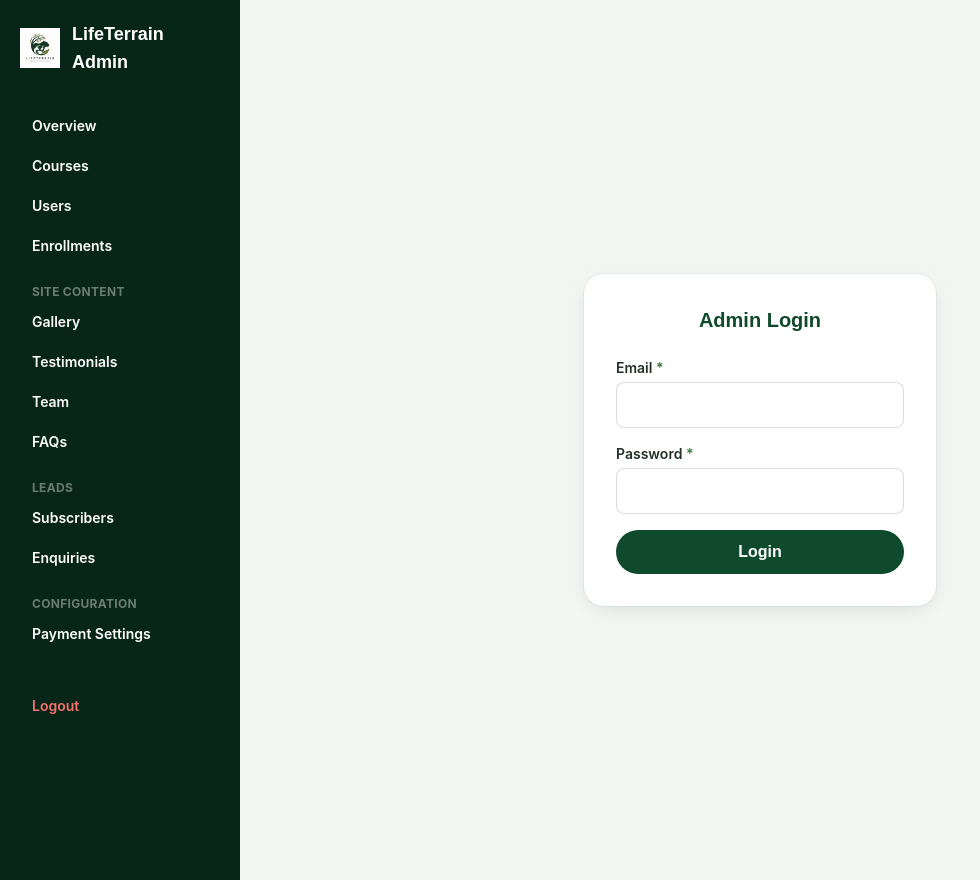
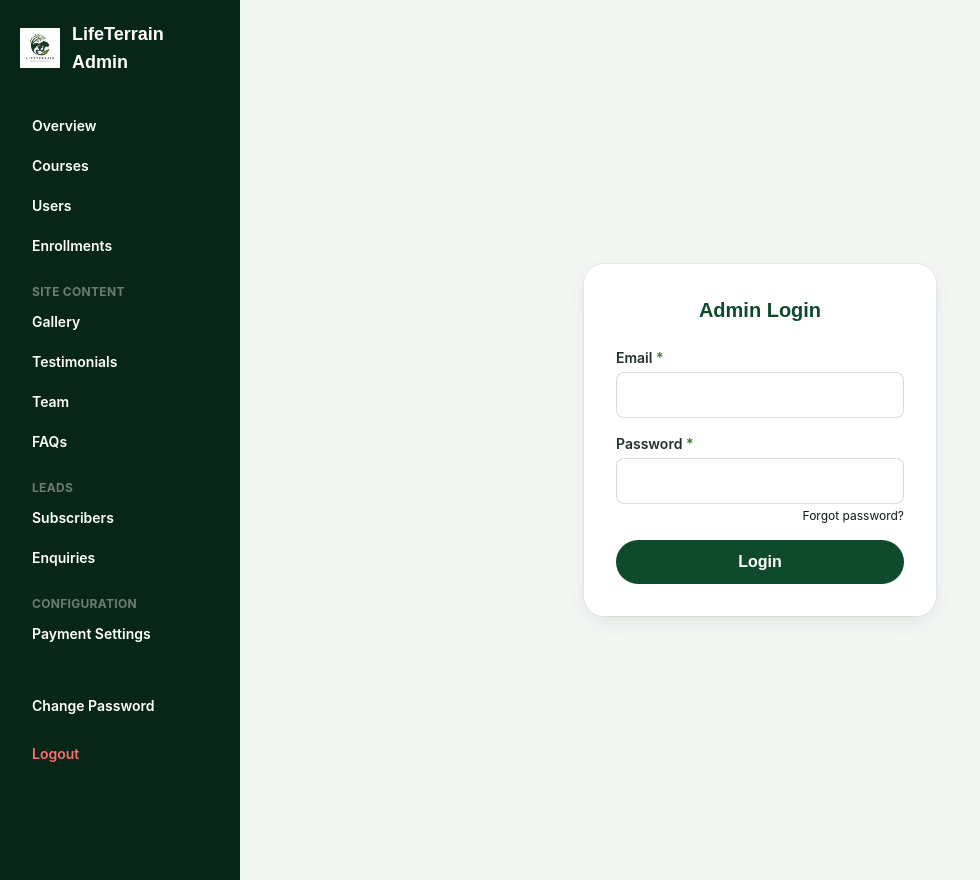
Before and after one commit to digeesh09/lifeterrain, a Next.js app in the folder apps/admin/: page /login in a window 1280 px wide. Shown: the whole page, without its empty margins (0-980 px from the left). Built offline with nearby package versions, Linux system fonts and the light colour scheme; no server answers.

Commit message:
Add password reset and change password functionality for admin and users

```diff
--- a/apps/admin/app/login/page.tsx
+++ b/apps/admin/app/login/page.tsx
@@ -34,7 +34,30 @@ function AdminLoginForm() {
         {error && <p className="mt-3 rounded-lg bg-red-50 p-2 text-sm text-red-600">{error}</p>}
         <form onSubmit={handleSubmit} className="mt-6 flex flex-col gap-4">
           <FormField label="Email" required><Input type="email" required value={email} onChange={(e: ChangeEvent<HTMLInputElement>) => setEmail(e.target.value)} /></FormField>
-          <FormField label="Password" required><Input type="password" required value={password} onChange={(e: ChangeEvent<HTMLInputElement>) => setPassword(e.target.value)} /></FormField>
+          <FormField label="Password" required>
+            <div className="flex flex-col gap-1">
+              <Input type="password" required value={password} onChange={(e: ChangeEvent<HTMLInputElement>) => setPassword(e.target.value)} />
+              <button
+                type="button"
+                onClick={async () => {
+                  if (!email) {
+                    setError("Please enter your email first to reset your password.");
+                    return;
+                  }
+                  try {
+                    const { sendPasswordResetEmail } = await import("firebase/auth");
+                    await sendPasswordResetEmail(auth, email);
+                    alert(`Password reset link sent to ${email}.`);
+                  } catch (err: any) {
+                    setError(err.message);
+                  }
+                }}
+                className="self-end text-xs text-forest-600 hover:underline"
+              >
+                Forgot password?
+              </button>
+            </div>
+          </FormField>
           <Button type="submit" loading={loading}>Login</Button>
         </form>
       </Card>
--- a/apps/admin/components/AdminLogout.tsx
+++ b/apps/admin/components/AdminLogout.tsx
@@ -1,6 +1,6 @@
 "use client";
 
-import { signOut } from "firebase/auth";
+import { signOut, sendPasswordResetEmail } from "firebase/auth";
 import { auth } from "@/lib/firebase";
 
 export function AdminLogout() {
@@ -9,12 +9,33 @@ export function AdminLogout() {
     window.location.href = "/login";
   }
 
+  async function handleResetPassword() {
+    if (!auth.currentUser?.email) {
+      alert("No email found for current user.");
+      return;
+    }
+    try {
+      await sendPasswordResetEmail(auth, auth.currentUser.email);
+      alert(`Password reset link sent to ${auth.currentUser.email}. Please check your inbox.`);
+    } catch (e: any) {
+      alert("Error sending password reset email: " + e.message);
+    }
+  }
+
   return (
-    <button
-      onClick={handleLogout}
-      className="mt-8 rounded-lg px-3 py-2 text-left text-sm font-semibold text-red-400 hover:bg-white/10"
-    >
-      Logout
-    </button>
+    <>
+      <button
+        onClick={handleResetPassword}
+        className="mt-8 rounded-lg px-3 py-2 text-left text-sm font-semibold text-leaf-400 hover:bg-white/10"
+      >
+        Change Password
+      </button>
+      <button
+        onClick={handleLogout}
+        className="mt-2 rounded-lg px-3 py-2 text-left text-sm font-semibold text-red-400 hover:bg-white/10"
+      >
+        Logout
+      </button>
+    </>
   );
 }
```
Also changed, not shown: 2 other files (tests, documents, lock files or other folders).
